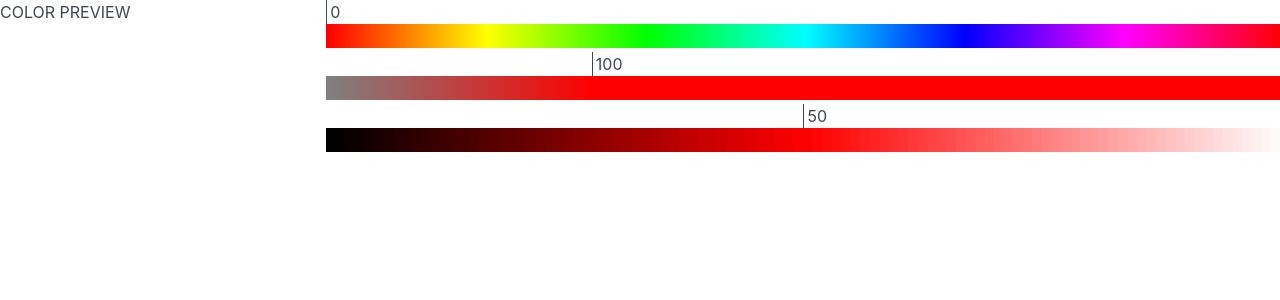
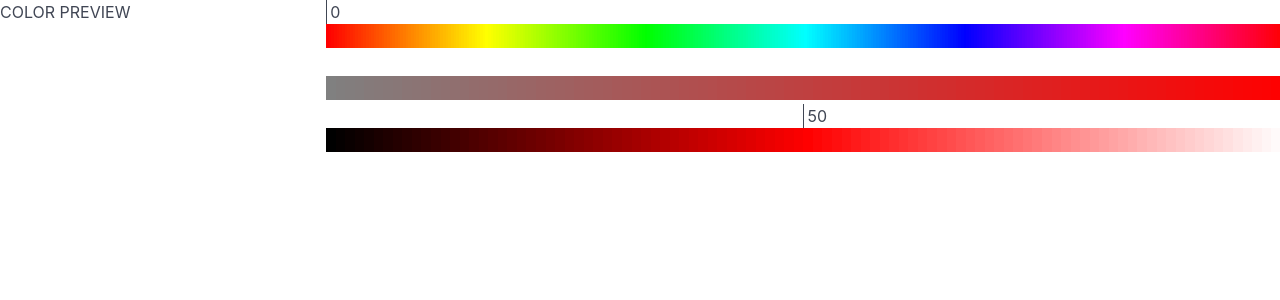
Before and after one commit to tim811223/ReactJS, a React (Vite) app in the folder ch11/1-ColorPicker/: page / in a window 1280 px wide. Shown: the top 300 px of the page. Built offline with nearby package versions, Linux system fonts and the light colour scheme.

Commit message:
修正顏色碼

```diff
--- a/ch11/1-ColorPicker/src/ColorPicker/S.tsx
+++ b/ch11/1-ColorPicker/src/ColorPicker/S.tsx
@@ -14,7 +14,7 @@ export const S: FC<Props> = ({ initVal, hue, onSelect }) => {
     <>
       <Palette
         initVal={initVal}
-        colors={_.range(360).map((s) => hsl(hue, s, 50))}
+        colors={_.range(100).map((s) => hsl(hue, s, 50))}
         onSelect={onSelect}
       />
     </>
```
